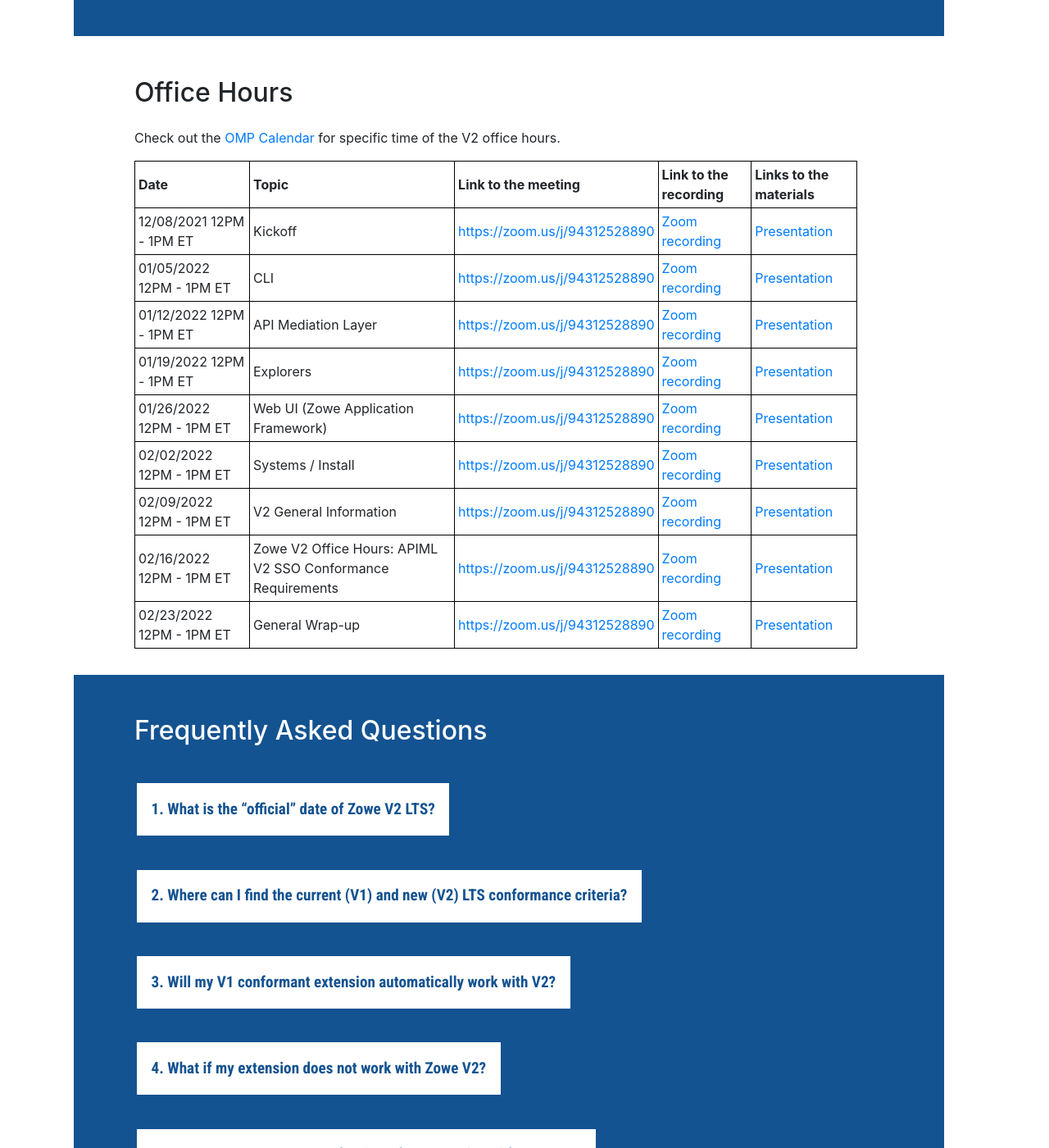
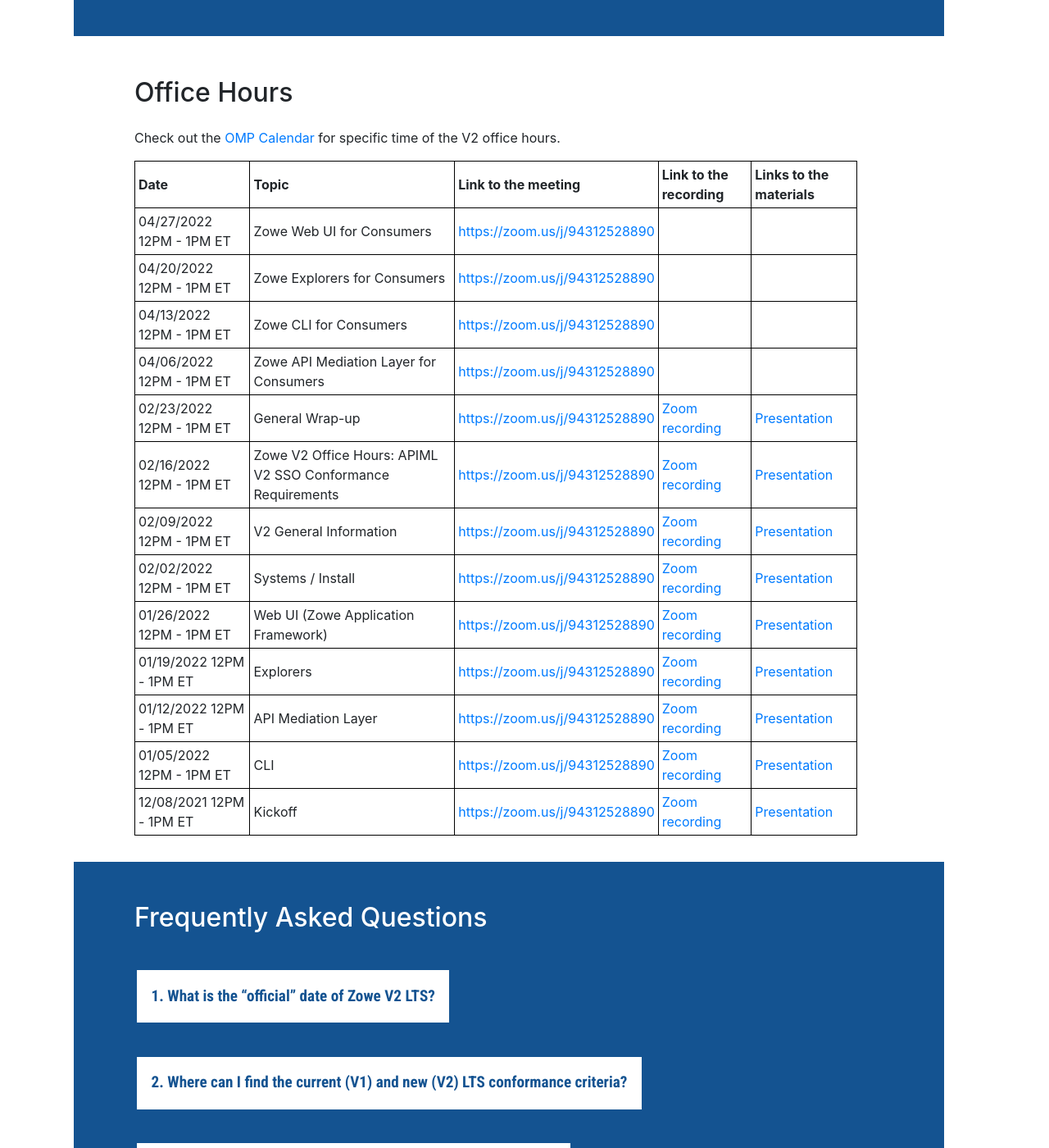
Before and after one commit to zowe/zowe.github.io, a Jekyll site: the page built from vNext.md, in a window 1280 px wide and 1400 px high, scrolled down 7329 px. Shown: the whole window at 82% size. Built offline with Jekyll 4.4.1, drawn with Linux system fonts in a browser that asks for light colours; our own code applies the rules of GitHub Pages for plain Markdown files.

Commit message:
Add new ones, revert existing
Signed-off-by: Jakub Balhar <jakub.balhar@broadcom.net>

```diff
--- a/vNext.md
+++ b/vNext.md
@@ -409,11 +409,81 @@
     <td><b>Links to the materials</b></td>
     </tr>
     <tr>
-      <td>12/08/2021 12PM - 1PM ET</td>
-      <td>Kickoff</td>
+      <td>04/27/2022 12PM - 1PM ET</td>
+      <td>Zowe Web UI for Consumers</td>
       <td><a href="https://zoom.us/j/94312528890">https://zoom.us/j/94312528890</a></td>
-      <td><a href="https://zoom.us/rec/share/C73P7DSi8O9Xu5kMNw1qbqO1WMsGEXMKxoKsY4dTYvxcylI3FijadFyAHZepPWfh.pd6FzlhBC7FTjo0p?startTime=1638982278000">Zoom recording</a></td>
-      <td><a href="https://ibm.box.com/s/ke07mfjyn7hsp5xr48h8ts23zyacfwvo">Presentation</a></td>
+      <td></td>
+      <td></td>
+    </tr>
+    <tr>
+      <td>04/20/2022 12PM - 1PM ET</td>
+      <td>Zowe Explorers for Consumers</td>
+      <td><a href="https://zoom.us/j/94312528890">https://zoom.us/j/94312528890</a></td>
+      <td></td>
+      <td></td>
+    </tr>
+    <tr>
+      <td>04/13/2022 12PM - 1PM ET</td>
+      <td>Zowe CLI for Consumers</td>
+      <td><a href="https://zoom.us/j/94312528890">https://zoom.us/j/94312528890</a></td>
+      <td></td>
+      <td></td>
+    </tr>
+    <tr>
+      <td>04/06/2022 12PM - 1PM ET</td>
+      <td>Zowe API Mediation Layer for Consumers</td>
+      <td><a href="https://zoom.us/j/94312528890">https://zoom.us/j/94312528890</a></td>
+      <td></td>
+      <td></td>
+    </tr>
+    <tr>
+      <td>02/23/2022 12PM - 1PM ET</td>
+      <td>General Wrap-up</td>
+      <td><a href="https://zoom.us/j/94312528890">https://zoom.us/j/94312528890</a></td>
+      <td><a href="https://zoom.us/rec/share/m_GRf5qqNR2ZSoqm-O5KkOSJsIb903ePwtuPubbeDZKvpJLZ1MvPLn3WrUONgHge.PPavL6ldvUNtDztg?startTime=1645641871000">Zoom recording</a></td>
+      <td><a href="https://ibm.box.com/s/ggjc951q5xk92jyzqeaxhcvvnmwzxpod">Presentation</a></td>
+    </tr>
+    <tr>
+      <td>02/16/2022 12PM - 1PM ET</td>
+      <td>Zowe V2 Office Hours: APIML V2 SSO Conformance Requirements</td>
+      <td><a href="https://zoom.us/j/94312528890">https://zoom.us/j/94312528890</a></td>
+      <td><a href="https://zoom.us/rec/share/qzCVvejnxawxUttDKsLE3PK-721pi5OOM9eeSNjj2WLGfJMuGHLlUtxoC1Qhzynr.AYcNOZt3t8kdhuMr?startTime=1645030645000">Zoom recording</a></td>
+      <td><a href="https://ibm.box.com/s/c39z34bshf2g865bwzsiwkirny9zb9cj">Presentation</a></td>
+    </tr>
+    <tr>
+      <td>02/09/2022 12PM - 1PM ET</td>
+      <td>V2 General Information</td>
+      <td><a href="https://zoom.us/j/94312528890">https://zoom.us/j/94312528890</a></td>
+      <td><a href="https://zoom.us/rec/share/LJ-hWU5E1Ep1o40oZJDmIrLXGVbUwdZdq0xWSVJx7MwSlOmlfXP57nDWunep5hg8.CHAzjPI53jqBHNri?startTime=1644425857000">Zoom recording</a></td>
+      <td><a href="https://ibm.box.com/s/0i44r0i1shynsx0gr7vnc9qrt48r4yg7">Presentation</a></td>
+    </tr>
+    <tr>
+      <td>02/02/2022 12PM - 1PM ET</td>
+      <td>Systems / Install</td>
+      <td><a href="https://zoom.us/j/94312528890">https://zoom.us/j/94312528890</a></td>
+      <td><a href="https://zoom.us/rec/share/aV82ZIsnU8LIqUEmaRZNC1kehfZDUUbkxRZeflReobItFIzc3zSEvfHCbgwQCHEz.0LcsG0NGKLF9Di7f?startTime=1643820670000">Zoom recording</a></td>
+      <td><a href="https://ibm.box.com/s/h1qok7t35j52kk5i00pln1ktxgc8r519">Presentation</a></td>
+    </tr>
+    <tr>
+      <td>01/26/2022 12PM - 1PM ET</td>
+      <td>Web UI (Zowe Application Framework)</td>
+      <td><a href="https://zoom.us/j/94312528890">https://zoom.us/j/94312528890</a></td>
+      <td><a href="https://zoom.us/rec/share/4DVEejYeWsIPgjc7Xohnm1eSEtyxmofJ_18lMjM3LhdvdCNK7UDaYEOVsid1bSEs.j0Id62QGqNMdagGF?startTime=1643216346000">Zoom recording</a></td>
+      <td><a href="https://ibm.box.com/s/cnhssr07pzejbliwnfc48y785twtxz38">Presentation</a></td>
+    </tr>
+    <tr>
+      <td>01/19/2022 12PM - 1PM ET</td>
+      <td>Explorers</td>
+      <td><a href="https://zoom.us/j/94312528890">https://zoom.us/j/94312528890</a></td>
+      <td><a href="https://zoom.us/rec/share/bY4w_elSqY1EWlu46WTud3384hK3u6lijXDCZQsPXeMGOutO_GOUnlEYiAIaXLZY.0_at4MEk3LSYDNZg?startTime=1642610929000">Zoom recording</a></td>
+      <td><a href="https://ibm.box.com/s/4qzo7u8olahf85srcpvcsg904ke6o63t">Presentation</a></td>
+    </tr>
+    <tr>
+      <td>01/12/2022 12PM - 1PM ET</td>
+      <td>API Mediation Layer</td>
+      <td><a href="https://zoom.us/j/94312528890">https://zoom.us/j/94312528890</a></td>
+      <td><a href="https://zoom.us/rec/share/uBSJbqosQhXaHcHKz9ZkjRfBrJ-2s0Fjar29hCo1dsyJiDGkTBI6JRrnupmCYRA1.wtuWWLSMqi7PBmNW?startTime=1642006561000">Zoom recording</a></td>
+      <td><a href="https://ibm.box.com/s/0s12w45o4yod59bn1y2mprz2bq4wprb9">Presentation</a></td>
     </tr>
     <tr>
       <td>01/05/2022 12PM - 1PM ET</td>
@@ -423,53 +493,11 @@
       <td><a href="https://ibm.box.com/s/yjh6taumnosny9zt38u4sjolu3vhang6">Presentation</a></td>
     </tr>
     <tr>
-      <td>01/12/2022 12PM - 1PM ET</td>
-      <td>API Mediation Layer</td>
+      <td>12/08/2021 12PM - 1PM ET</td>
+      <td>Kickoff</td>
       <td><a href="https://zoom.us/j/94312528890">https://zoom.us/j/94312528890</a></td>
-      <td><a href="https://zoom.us/rec/share/uBSJbqosQhXaHcHKz9ZkjRfBrJ-2s0Fjar29hCo1dsyJiDGkTBI6JRrnupmCYRA1.wtuWWLSMqi7PBmNW?startTime=1642006561000">Zoom recording</a></td>
-      <td><a href="https://ibm.box.com/s/0s12w45o4yod59bn1y2mprz2bq4wprb9">Presentation</a></td>
-    </tr>
-    <tr>
-      <td>01/19/2022 12PM - 1PM ET</td>
-      <td>Explorers</td>
-      <td><a href="https://zoom.us/j/94312528890">https://zoom.us/j/94312528890</a></td>
-      <td><a href="https://zoom.us/rec/share/bY4w_elSqY1EWlu46WTud3384hK3u6lijXDCZQsPXeMGOutO_GOUnlEYiAIaXLZY.0_at4MEk3LSYDNZg?startTime=1642610929000">Zoom recording</a></td>
-      <td><a href="https://ibm.box.com/s/4qzo7u8olahf85srcpvcsg904ke6o63t">Presentation</a></td>
-    </tr>
-    <tr>
-      <td>01/26/2022 12PM - 1PM ET</td>
-      <td>Web UI (Zowe Application Framework)</td>
-      <td><a href="https://zoom.us/j/94312528890">https://zoom.us/j/94312528890</a></td>
-      <td><a href="https://zoom.us/rec/share/4DVEejYeWsIPgjc7Xohnm1eSEtyxmofJ_18lMjM3LhdvdCNK7UDaYEOVsid1bSEs.j0Id62QGqNMdagGF?startTime=1643216346000">Zoom recording</a></td>
-      <td><a href="https://ibm.box.com/s/cnhssr07pzejbliwnfc48y785twtxz38">Presentation</a></td>
-    </tr>
-    <tr>
-      <td>02/02/2022 12PM - 1PM ET</td>
-      <td>Systems / Install</td>
-      <td><a href="https://zoom.us/j/94312528890">https://zoom.us/j/94312528890</a></td>
-      <td><a href="https://zoom.us/rec/share/aV82ZIsnU8LIqUEmaRZNC1kehfZDUUbkxRZeflReobItFIzc3zSEvfHCbgwQCHEz.0LcsG0NGKLF9Di7f?startTime=1643820670000">Zoom recording</a></td>
-      <td><a href="https://ibm.box.com/s/h1qok7t35j52kk5i00pln1ktxgc8r519">Presentation</a></td>
-    </tr>
-    <tr>
-      <td>02/09/2022 12PM - 1PM ET</td>
-      <td>V2 General Information</td>
-      <td><a href="https://zoom.us/j/94312528890">https://zoom.us/j/94312528890</a></td>
-      <td><a href="https://zoom.us/rec/share/LJ-hWU5E1Ep1o40oZJDmIrLXGVbUwdZdq0xWSVJx7MwSlOmlfXP57nDWunep5hg8.CHAzjPI53jqBHNri?startTime=1644425857000">Zoom recording</a></td>
-      <td><a href="https://ibm.box.com/s/0i44r0i1shynsx0gr7vnc9qrt48r4yg7">Presentation</a></td>
-    </tr>
-    <tr>
-      <td>02/16/2022 12PM - 1PM ET</td>
-      <td>Zowe V2 Office Hours: APIML V2 SSO Conformance Requirements</td>
-      <td><a href="https://zoom.us/j/94312528890">https://zoom.us/j/94312528890</a></td>
-      <td><a href="https://zoom.us/rec/share/qzCVvejnxawxUttDKsLE3PK-721pi5OOM9eeSNjj2WLGfJMuGHLlUtxoC1Qhzynr.AYcNOZt3t8kdhuMr?startTime=1645030645000">Zoom recording</a></td>
-      <td><a href="https://ibm.box.com/s/c39z34bshf2g865bwzsiwkirny9zb9cj">Presentation</a></td>
-    </tr>
-    <tr>
-      <td>02/23/2022 12PM - 1PM ET</td>
-      <td>General Wrap-up</td>
-      <td><a href="https://zoom.us/j/94312528890">https://zoom.us/j/94312528890</a></td>
-      <td><a href="https://zoom.us/rec/share/m_GRf5qqNR2ZSoqm-O5KkOSJsIb903ePwtuPubbeDZKvpJLZ1MvPLn3WrUONgHge.PPavL6ldvUNtDztg?startTime=1645641871000">Zoom recording</a></td>
-      <td><a href="https://ibm.box.com/s/ggjc951q5xk92jyzqeaxhcvvnmwzxpod">Presentation</a></td>
+      <td><a href="https://zoom.us/rec/share/C73P7DSi8O9Xu5kMNw1qbqO1WMsGEXMKxoKsY4dTYvxcylI3FijadFyAHZepPWfh.pd6FzlhBC7FTjo0p?startTime=1638982278000">Zoom recording</a></td>
+      <td><a href="https://ibm.box.com/s/ke07mfjyn7hsp5xr48h8ts23zyacfwvo">Presentation</a></td>
     </tr>
     </table>
   </div>
```
